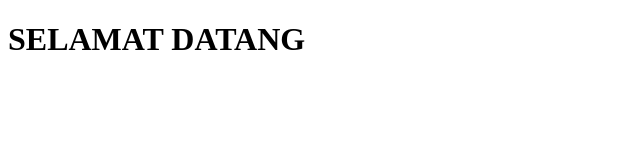
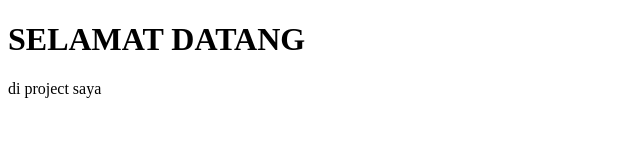
Before and after one commit to markascoding/contohProject, a plain HTML site: page index.html in a window 1280 px wide. Shown: the whole page, without its empty margins (0-640 px from the left). Drawn offline with Linux system fonts and the light colour scheme.

Commit message:
perbaikan

```diff
--- a/index.html
+++ b/index.html
@@ -7,5 +7,6 @@
   </head>
   <body>
     <h1>SELAMAT DATANG</h1>
+    <p>di project saya</p>
   </body>
 </html>
```
